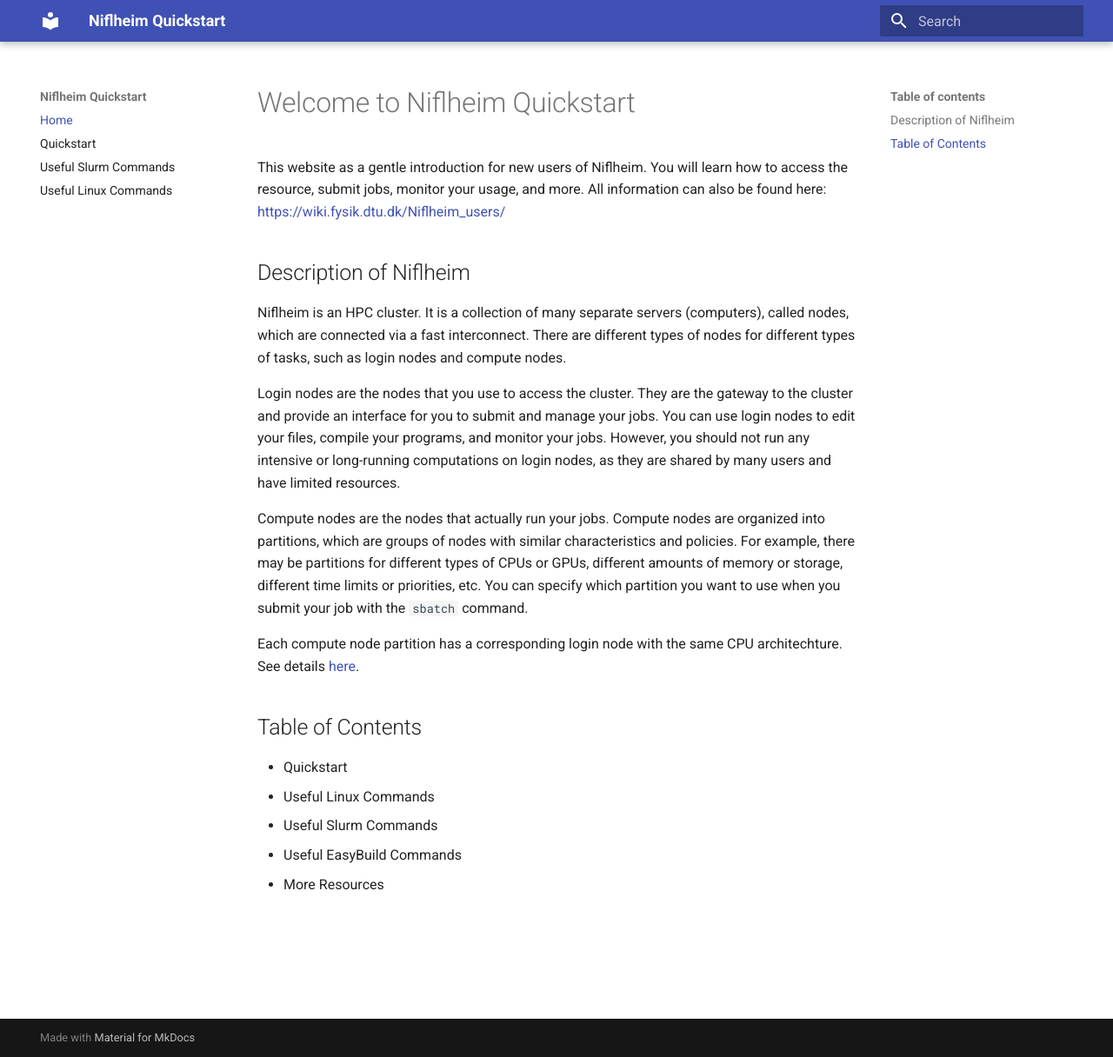
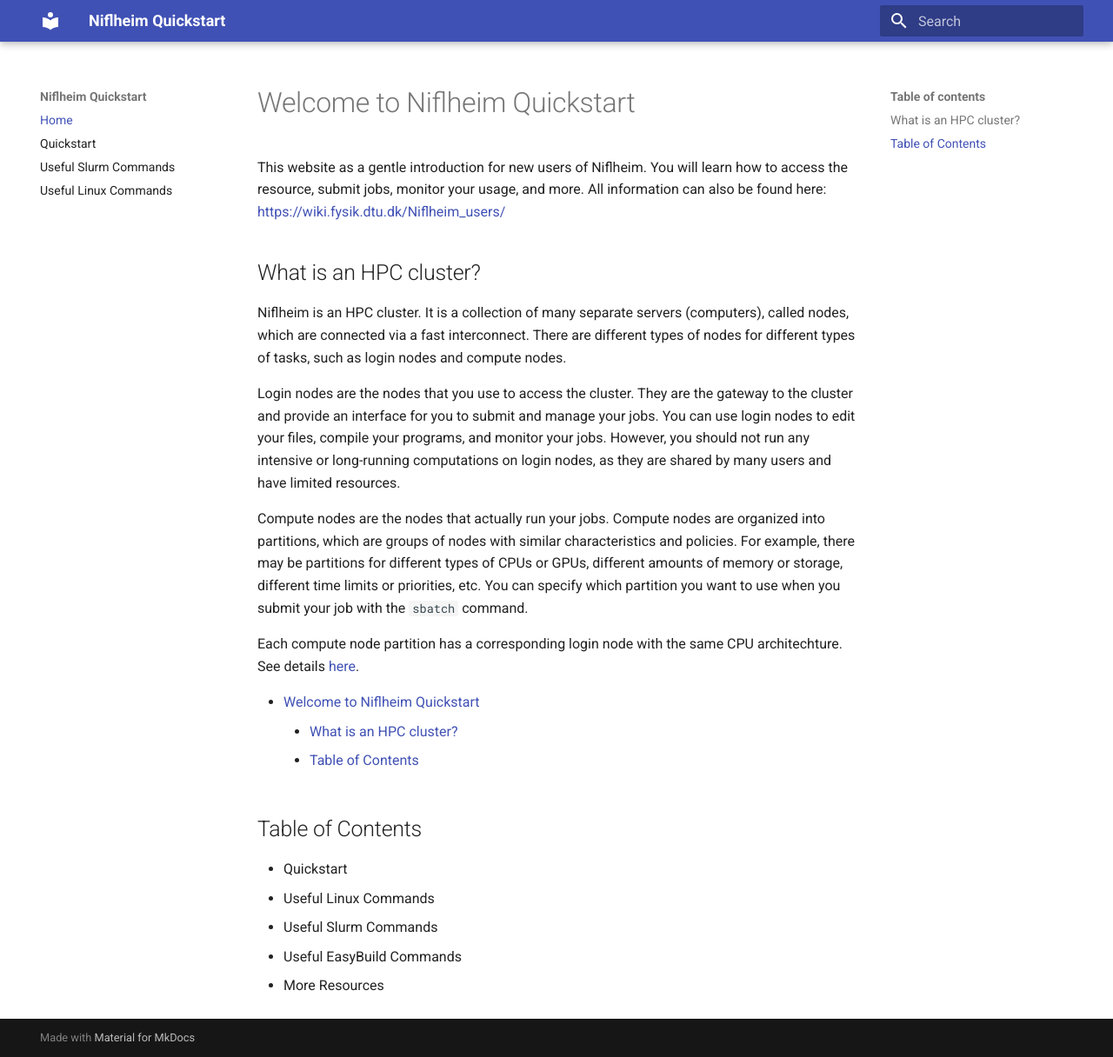
Before and after one commit to dtu-energy/niflheim-quickstart, an MkDocs documentation site: the page built from docs/index.md, in a window 1280 px wide and 1216 px high. Shown: the whole window at 87% size. Built offline with MkDocs 1.6.1 and Material for MkDocs 9.7.7, drawn with Linux system fonts in a browser that asks for light colours.

Commit message:
auto toc

```diff
--- a/docs/index.md
+++ b/docs/index.md
@@ -2,7 +2,7 @@
 
 This website as a gentle introduction for new users of Niflheim. You will learn how to access the resource, submit jobs, monitor your usage, and more. All information can also be found here: <https://wiki.fysik.dtu.dk/Niflheim_users/>
 
-## Description of Niflheim
+## What is an HPC cluster?
 
 Niflheim is an HPC cluster. It is a collection of many separate servers (computers), called nodes, which are connected via a fast interconnect. There are different types of nodes for different types of tasks, such as login nodes and compute nodes.
 
```
Also changed, not shown: other parts of docs/index.md (+2 -0 lines).
